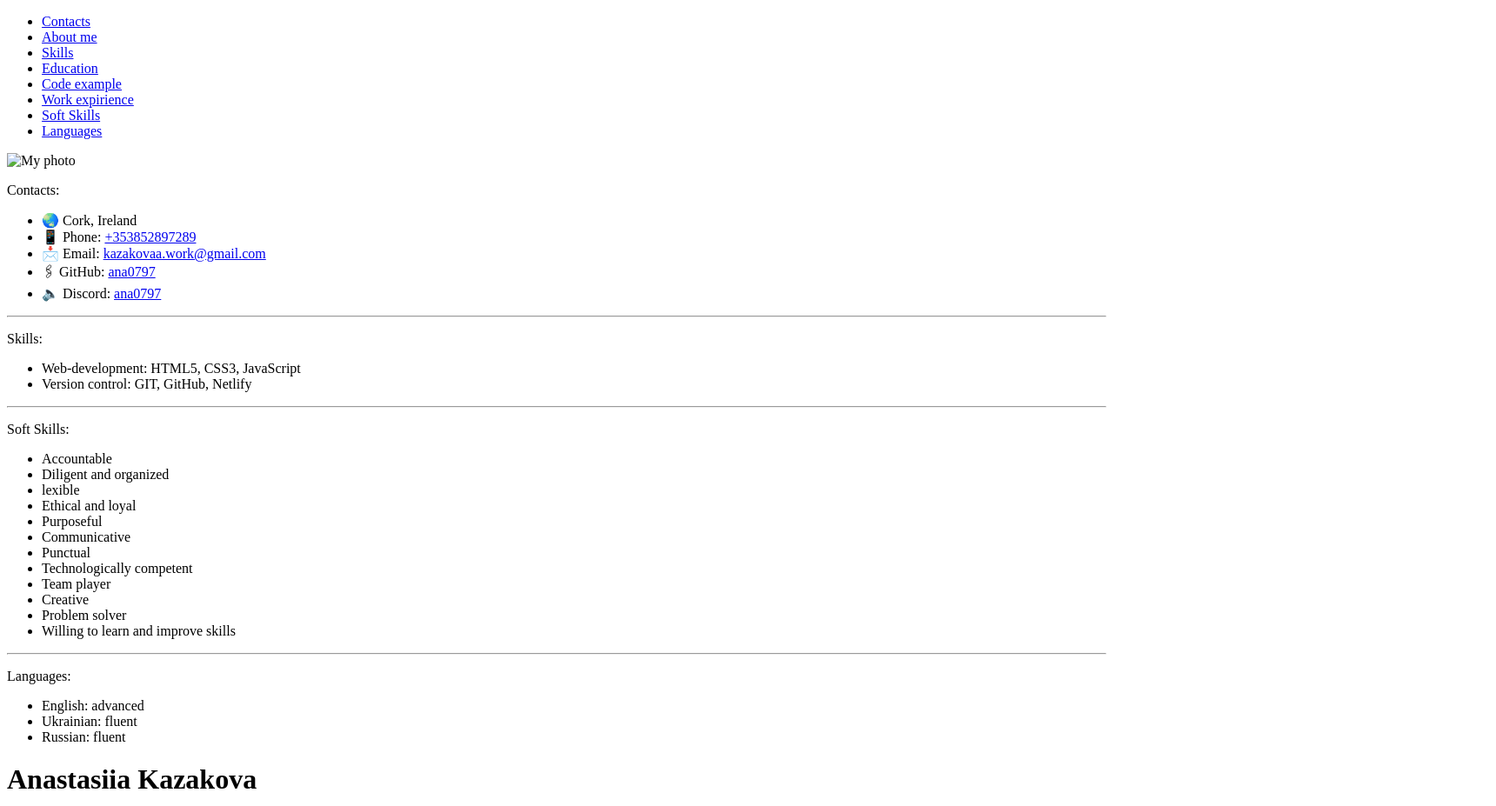
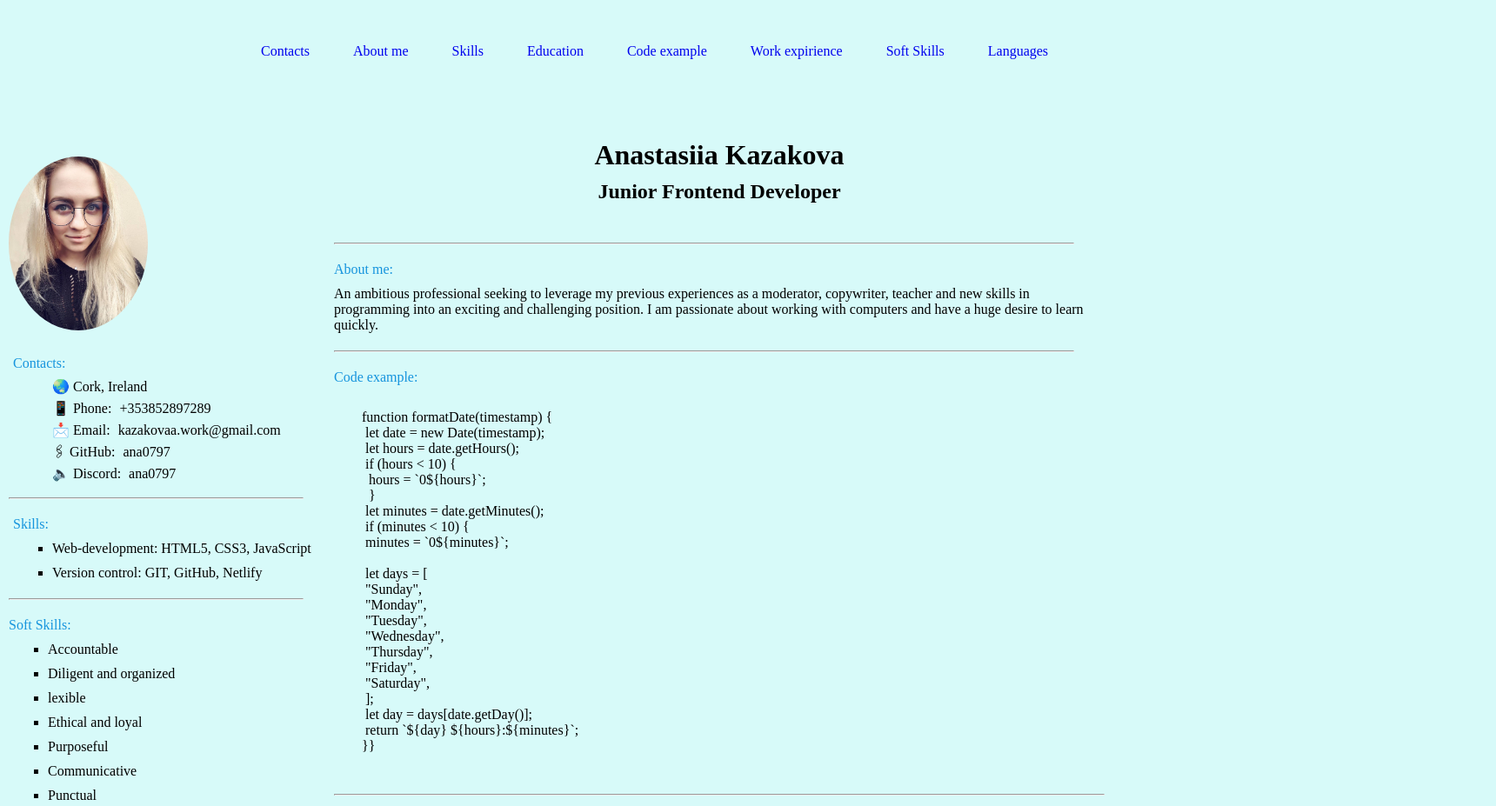
Before and after one commit to ana0797/Projects, a plain HTML site: page index.html in a window 1280 px wide. Shown: the top 927 px of the page at 87% size, 1720 px wide, since content can reach past the window. Drawn offline with Linux system fonts and the light colour scheme.

Commit message:
feat: add css and photo

```diff
--- a/index.html
+++ b/index.html
@@ -4,6 +4,7 @@
     <meta charset="UTF-8">
     <meta name="viewport" content="width=device-width, initial-scale=1.0">
     <title>Ana_Kazakova</title>
+    <link rel="stylesheet" type="text/css" href="./style.css">
 </head>
 <body>
     <header>
@@ -22,7 +23,7 @@
        </header>
        <main class="main-part">
         <div class="left">
-            <img class="my-photo" src="./Kazakova" alt="My photo">
+            <img class="my-photo" src="./Kazakova_A.jpg" alt="My photo">
             <section>
             <p class="titles">Contacts:</p>
             <ul class="contacts-list">
--- a/style.css
+++ b/style.css
@@ -0,0 +1,168 @@
+* {
+    margin: 10px 5px 5px 5px;
+    font-family:'Times New Roman', Times, serif;
+}
+body {
+    min-height: 185vh;
+    margin: 0; padding: 0;
+    display: flex;
+    flex-direction: column;
+    justify-content: space-between;
+    background-color: rgb(215, 250, 249);
+}
+.nav-list{
+    display: inline-flex;
+    align-items: left;
+    width: 1440px;
+    margin-left: 220px;
+    list-style-type: none;
+}
+.nav-link:hover {
+    cursor: pointer;
+    font-weight: bold;
+}
+.nav-link {
+    padding: 15px;
+    text-decoration: none;
+}
+.titles {
+    font-weight: 500;
+    color: rgb(22, 148, 221);
+    margin-top: 20px;
+}
+.contacts-link {
+    text-decoration: none;
+    color: black;
+}
+.contacts-link:hover {
+    text-decoration: underline;
+    color: rgb(22, 148, 221);
+}
+.hr-main {
+    margin-top: 20px;
+    margin-right: 40px;
+}
+.left {
+    position: absolute; left: 0; top: 0; width: 30%;
+}
+.right {
+       position: absolute; right: 0; top: 0; width: 70%;
+}
+h1{
+margin-top: 150px;
+}
+.my-photo {
+height: 200px;
+border-radius: 100%;
+margin-top: 170px;
+}
+
+.list-style {
+list-style-type: square;
+}
+.surname {
+text-align: center;
+}
+h2 {
+    margin-bottom: 45px;
+}
+.contacts-list {
+list-style-type: none;
+line-height: 15px;
+}
+.coding {
+margin-left: 0px;
+}
+.logo {
+width: 40px;
+height: 40px;
+position: relative;
+top: 20px;
+left: 450px;
+}
+* {
+    margin: 10px 5px 5px 5px;
+    font-family:'Times New Roman', Times, serif;
+}
+body {
+    min-height: 185vh;
+    margin: 0; padding: 0;
+    display: flex;
+    flex-direction: column;
+    justify-content: space-between;
+    background-color: rgb(215, 250, 249);
+}
+.nav-list{
+    display: inline-flex;
+    align-items: left;
+    width: 1440px;
+    margin-left: 220px;
+    list-style-type: none;
+}
+.nav-link:hover {
+    cursor: pointer;
+    font-weight: bold;
+}
+.nav-link {
+    padding: 15px;
+    text-decoration: none;
+}
+.titles {
+    font-weight: 500;
+    color: rgb(22, 148, 221);
+    margin-top: 20px;
+}
+.contacts-link {
+    text-decoration: none;
+    color: black;
+}
+.contacts-link:hover {
+    text-decoration: underline;
+    color: rgb(22, 148, 221);
+}
+.hr-main-left {
+    margin-top: 20px;
+    margin-right: 40px;
+}
+.hr-main {
+    margin-top: 20px;
+    margin-right: 40px;
+}
+.left {
+    position: absolute; left: 0; top: 0; width: 30%;
+}
+.right {
+       position: absolute; right: 0; top: 0; width: 70%;
+}
+h1{
+margin-top: 150px;
+}
+.my-photo {
+height: 200px;
+border-radius: 100%;
+margin-top: 170px;
+}
+
+.list-style {
+list-style-type: square;
+}
+.surname {
+text-align: center;
+}
+h2 {
+    margin-bottom: 45px;
+}
+.contacts-list {
+list-style-type: none;
+line-height: 15px;
+}
+.coding {
+margin-left: 0px;
+}
+.logo {
+width: 40px;
+height: 40px;
+position: relative;
+top: 20px;
+left: 450px;
+}
```
Also changed, not shown: Kazakova_A.jpg (added), 2 other files.
